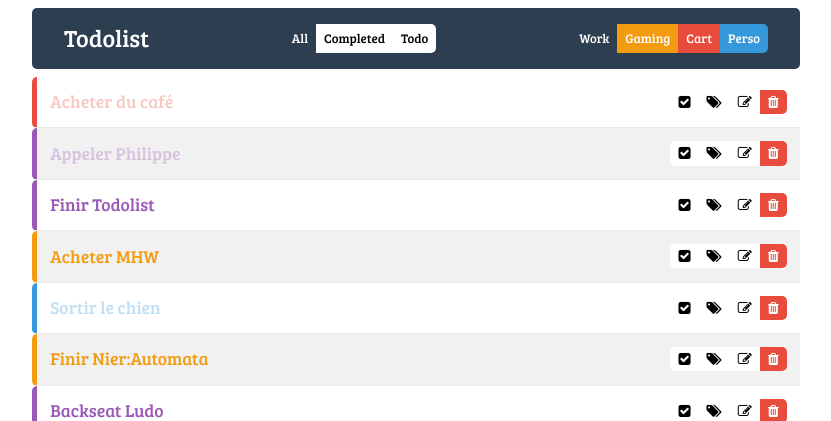
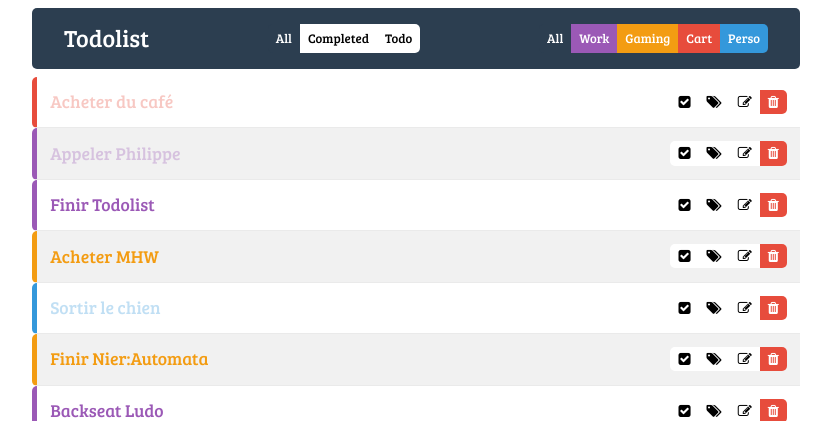
Before and after one commit to umadmax/todolist-custom, a PHP site: page / in a window 1280 px wide. Shown: the top 421 px of the page, without its empty margins (224-1055 px from the left). Run offline with PHP 8.4, Linux system fonts and the light colour scheme; some libraries are stand-ins or nearby versions.

Commit message:
added category filter

```diff
--- a/data.php
+++ b/data.php
@@ -2,7 +2,7 @@
 
 $title = 'Todolist';
 $filters = ['All', 'Completed', 'Todo'];
-$categories = ['Work', 'Gaming', 'Cart', 'Perso'];
+$categories = ['All','Work', 'Gaming', 'Cart', 'Perso'];
 
 // Todolist elements
 $tasks = [
@@ -58,6 +58,17 @@ if(isset($_GET['filter'])) {
   }
 }
 
+if(isset($_GET['category'])) {
+  foreach($categories as $category) {
+    if($_GET['category'] === 'All') {
+      // Nothing to do
+    }
+    else if($_GET['category'] === $category) {
+      $tasks = catFilter($category);
+    }
+  }
+}
+
 function applyFilter($isDone) {
   // Retrieve $tasks in this scope
   global $tasks;
@@ -73,4 +84,15 @@ function applyFilter($isDone) {
   return $results;
 }
 
+function catFilter($cat) {
+  global $tasks;
+  $results = [];
+
+  foreach($tasks as $task) {
+    if($task['category'] === strtolower($cat))
+      array_push($results, $task);
+  }
+  return $results;
+}
+
 ?>
--- a/templates/header.php
+++ b/templates/header.php
@@ -23,10 +23,15 @@
           <?php endforeach; ?>
       </nav>
       <nav class="filters">
-          <a class="item active task-work" href="">Work</a>
-          <a class="item task-gaming" href="">Gaming</a>
-          <a class="item task-cart" href="">Cart</a>
-          <a class="item task-perso" href="">Perso</a>
+        <?php foreach($categories as $index => $cat): ?>
+          <?php if(!isset($_GET['category']) && $index === 0): ?>
+              <a href="index.php?category=<?= $cat ?>" class="item active task-<?= strtolower($cat) ?>"><?= $cat ?></a>
+          <?php elseif(isset($_GET['category']) && $_GET['category'] === $cat): ?>
+              <a href="index.php?category=<?= $cat ?>" class="item active task-<?= strtolower($cat) ?>"><?= $cat ?></a>
+          <?php else: ?>
+              <a href="index.php?category=<?= $cat ?>" class="item task-<?= strtolower($cat) ?>"><?= $cat ?></a>
+          <?php endif; ?>
+        <?php endforeach; ?>
       </nav>
     </header>
     <main>
```
